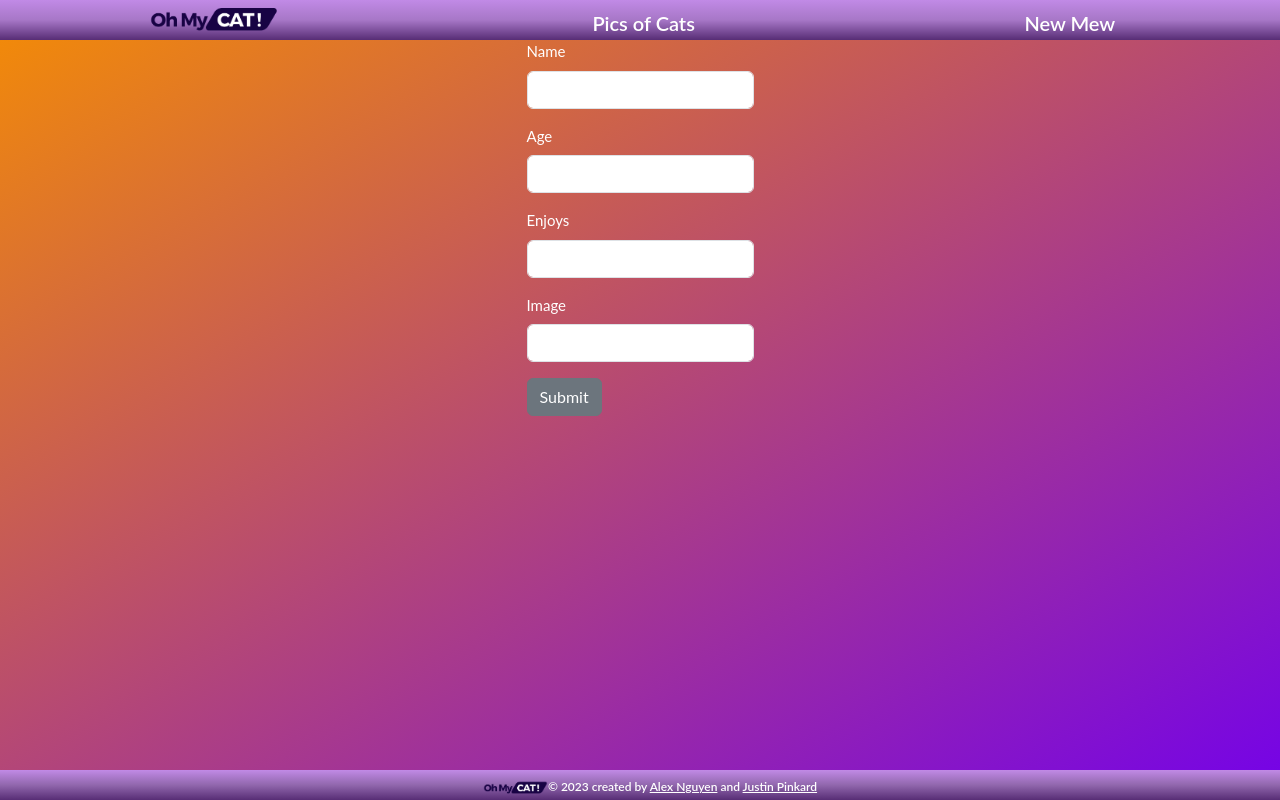
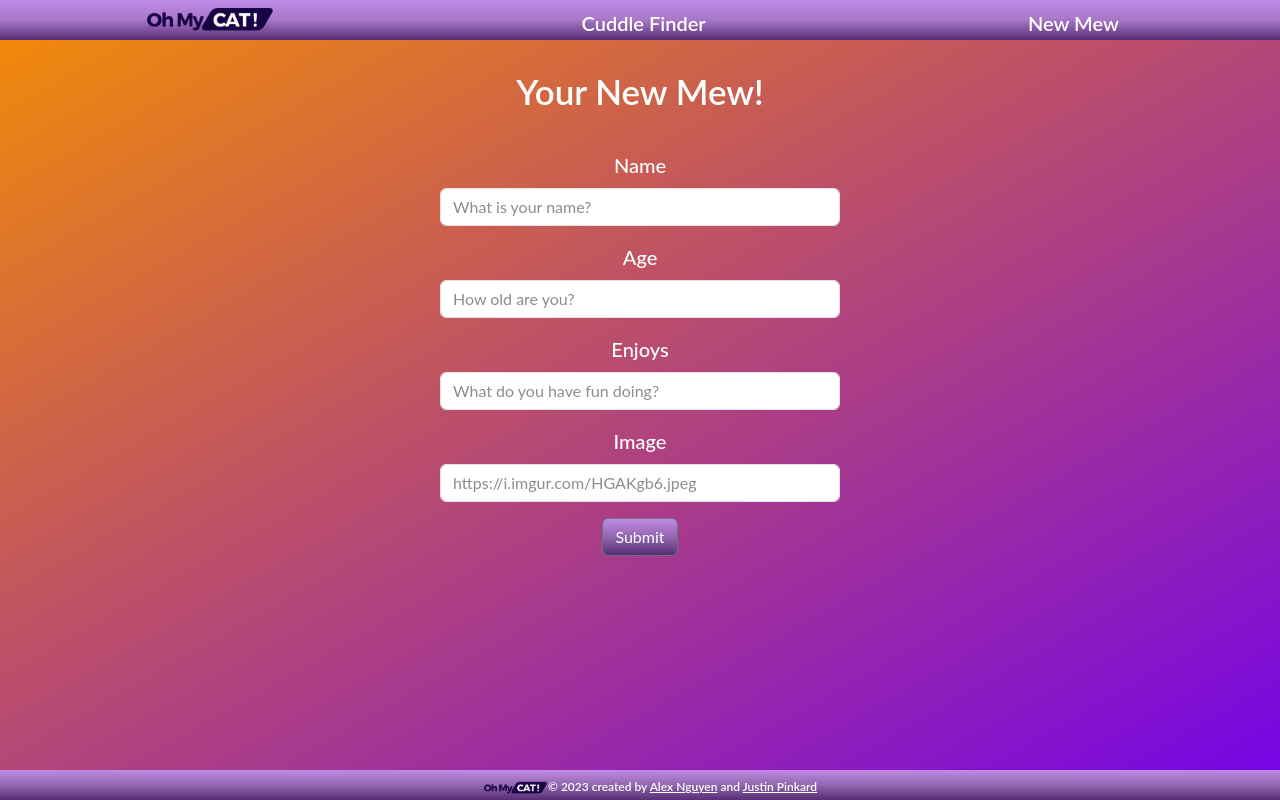
Before and after one commit to learn-academy-2023-hotel/cat-tinder-frontend-team-birman, a React (Create React App) app: page /catnew in a window 1280 px wide. Built offline with nearby package versions, Linux system fonts and the light colour scheme; a small style sheet from the web is missing.

Commit message:
More Styles

```diff
--- a/public/index.html
+++ b/public/index.html
@@ -27,7 +27,7 @@
       work correctly both with client-side routing and a non-root public URL.
       Learn how to configure a non-root public URL by running `npm run build`.
     -->
-    <title>Oh My Cat! A Tinder App for Cats</title>
+    <title>Oh My Cat! A Tinder Journey for Kitty Companionship</title>
   </head>
   <body class="app">
     <noscript>You need to enable JavaScript to run this app.</noscript>
--- a/src/App.css
+++ b/src/App.css
@@ -123,16 +123,39 @@
 /* CAT NEW */
 
 .cat-new-form {
-  display: flex;
-  justify-content: center;
+  text-align: center;
+}
+
+.cat-new-form h1 {
+  padding: 30px;
+  font-family: 'Lato', sans-serif;
+  font-size: 35px;
+  color: #fff;
+  font-weight: 600;
+}
+
+.cat-new-form button {
+  background-image: linear-gradient(to top, #572d75,#9167ad,#c18ae6);
+}
+
+.cat-new-form button:hover {
+  background-image: linear-gradient(to top, #763c9f,#ae7bcf,#c18ae6);
 }
 
 .cat-new-form-group Input {
-  /* width: 50%; */
+  margin: auto;
+  max-width: 400px;
+  width: 50vw;
+}
+
+.cat-new-form-group Input::placeholder {
+  opacity: 0.7;
 }
 
 .cat-new-form-group Label {
   color: white;
+  font-size: 20px;
+  font-weight: 500;
 }
 
 /* CAT SHOW */
--- a/src/components/Header.js
+++ b/src/components/Header.js
@@ -25,7 +25,7 @@ const Header = () => {
         <NavItem>
             <NavLink
             to="/catindex" className="nav-link">
-            Pics of Cats
+            Cuddle Finder
             </NavLink>
         </NavItem>
         <NavItem>
--- a/src/pages/CatIndex.js
+++ b/src/pages/CatIndex.js
@@ -1,6 +1,6 @@
 import React from "react";
 import { NavLink } from "react-router-dom";
-import { Card, CardBody, CardSubtitle, CardTitle } from "reactstrap";
+import { Button, Card, CardBody, CardSubtitle, CardTitle } from "reactstrap";
 
 const CatIndex = ({ cats }) => {
   return (
@@ -23,7 +23,7 @@ const CatIndex = ({ cats }) => {
               </CardSubtitle>
 
               <NavLink to={`/catshow/${cat.id}`} className="index-nav-link">
-                <p className="black">Details</p>
+                <Button>Details</Button>
               </NavLink>
             </CardBody>
           </Card>
--- a/src/pages/CatNew.js
+++ b/src/pages/CatNew.js
@@ -24,6 +24,7 @@ const CatNew = ({ createCat }) => {
 
     return (
     <div className="cat-new-form">
+        <h1>Your New Mew!</h1>
     <Form>
         <FormGroup className="cat-new-form-group">
             <Label for="name">Name</Label>
@@ -33,6 +34,7 @@ const CatNew = ({ createCat }) => {
                 type="text"
                 onChange={handleChange}
                 value={newCat.name}
+                placeholder='What is your name?'
             />
         </FormGroup>
         <FormGroup className="cat-new-form-group">
@@ -43,6 +45,7 @@ const CatNew = ({ createCat }) => {
                 type="text"
                 onChange={handleChange}
                 value={newCat.age}
+                placeholder='How old are you?'
             />
         </FormGroup>
         <FormGroup className="cat-new-form-group">
@@ -53,6 +56,7 @@ const CatNew = ({ createCat }) => {
                 type="text"
                 onChange={handleChange}
                 value={newCat.enjoys}
+                placeholder='What do you have fun doing?'
             />
         </FormGroup>
         <FormGroup className="cat-new-form-group">
@@ -63,6 +67,7 @@ const CatNew = ({ createCat }) => {
                 type="text"
                 onChange={handleChange}
                 value={newCat.image}
+                placeholder='https://i.imgur.com/HGAKgb6.jpeg'
             />
         </FormGroup>
     <Button onClick={handleSubmit} name="submit">Submit</Button>
--- a/src/pages/Home.js
+++ b/src/pages/Home.js
@@ -3,7 +3,7 @@ import React from 'react'
 const Home = () => {
     return (
         <div>
-            Home
+            A Tinder Journey to Kitty Companionship
         </div>
     )
 }
```
